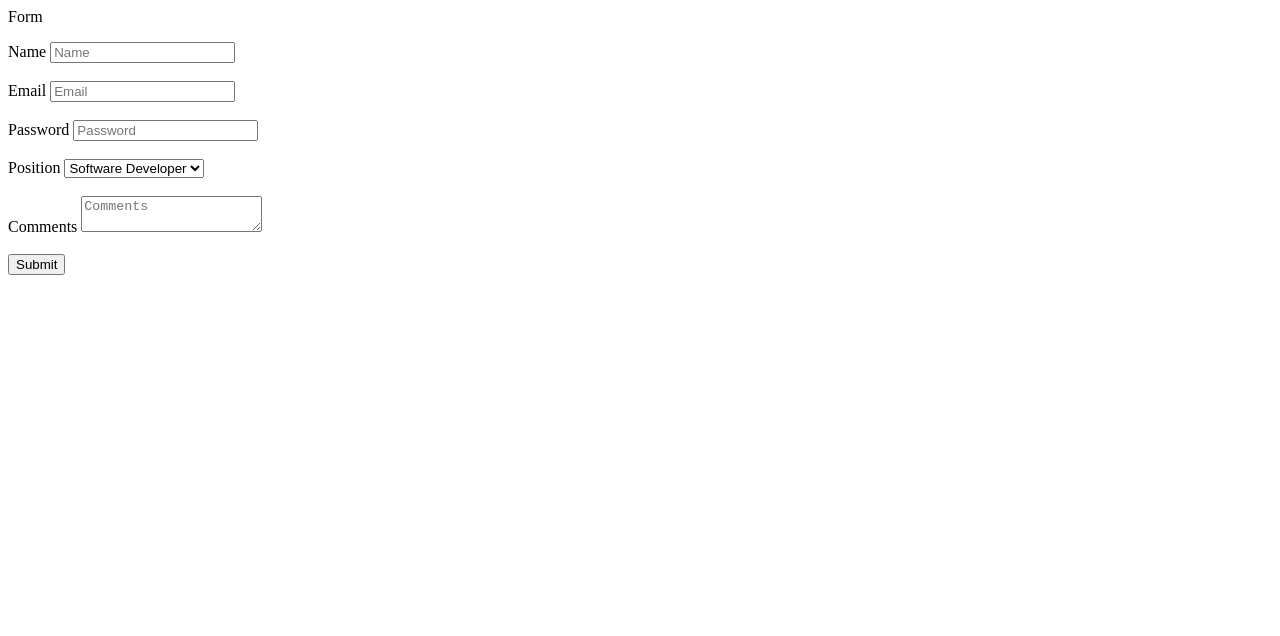
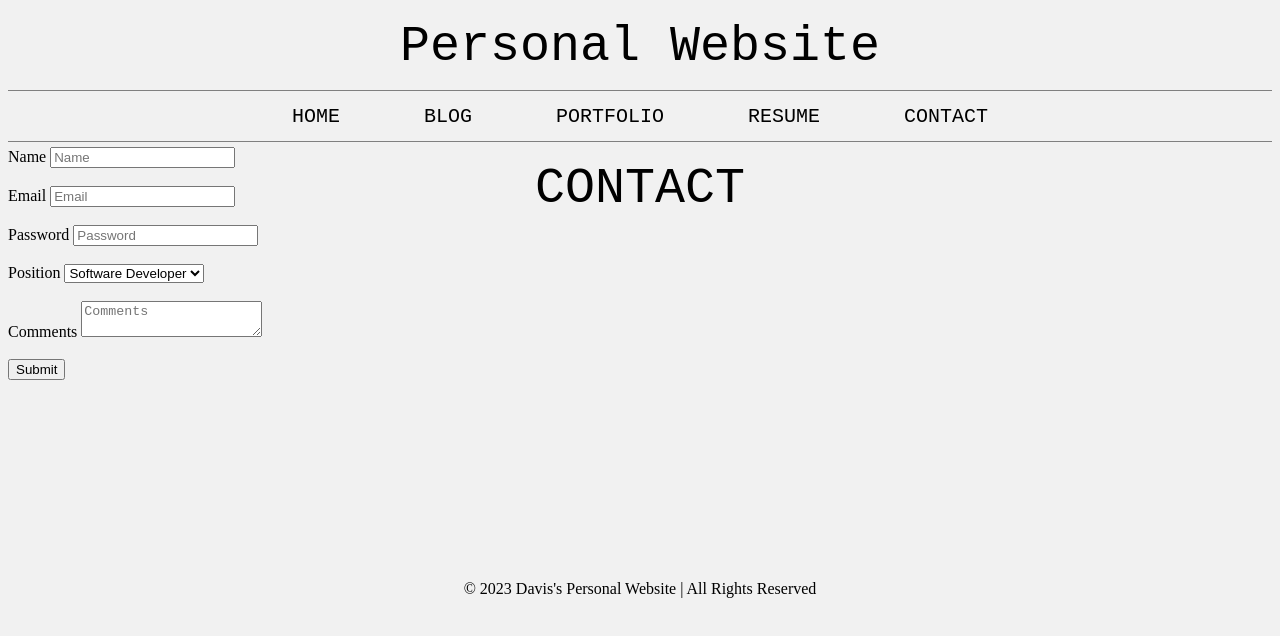
Before and after one commit to davism7/davism7.github.io, a plain HTML site: page contact.html in a window 1280 px wide. Drawn offline with Linux system fonts and the light colour scheme.

Commit message:
feat: add link to contact.html

```diff
--- a/contact.html
+++ b/contact.html
@@ -1,5 +1,48 @@
+<!DOCTYPE html>
+<html>
+  <head>
+    <title>Personal Website</title>
+    <link rel="stylesheet" href="styles.css"/>
+    <style>
+        a{
+            color: black;
+            text-decoration: none;
+        }
+        img {
+            max-height: auto;
+            max-width: 45%;
+}
+        a:hover{
+          background-color: rgb(209, 209, 209);
+        }
+    </style>
+  </head>
+  <body>
+    <div class="title">Personal Website</div>
+    <div class="line1"></div>
+    <div class="line2"></div>
+    <nav class="navbar">
+        <a href="index.html">HOME</a>
+        &nbsp;
+        &nbsp;
+        &nbsp;
+        <a href="blog.html">BLOG</a>
+        &nbsp;
+        &nbsp;
+        &nbsp;
+        <a href="portfolio.html">PORTFOLIO</a>
+        &nbsp;
+        &nbsp;
+        &nbsp;
+        <a href="resume.html">RESUME</a>
+        &nbsp;
+        &nbsp;
+        &nbsp;
+        <a href="contact.html">CONTACT</a>
+    </nav>
     <main>
-    <p>Form</p>
+        <div class="Subtitle">CONTACT</div>
+        <main>
           <form>
             <!--This is a comment in HTML. It lets you write text that
             won't be rendered in the webpage.-->
@@ -30,3 +73,7 @@
             ></textarea>
             <br><br>
             <input type="submit" value="Submit" />
+    </main>
+    <div><footer>© 2023 Davis's Personal Website | All Rights Reserved</footer></div>
+  </body>
+</html>
```
Lines whose indentation alone changed are shown as unchanged.
